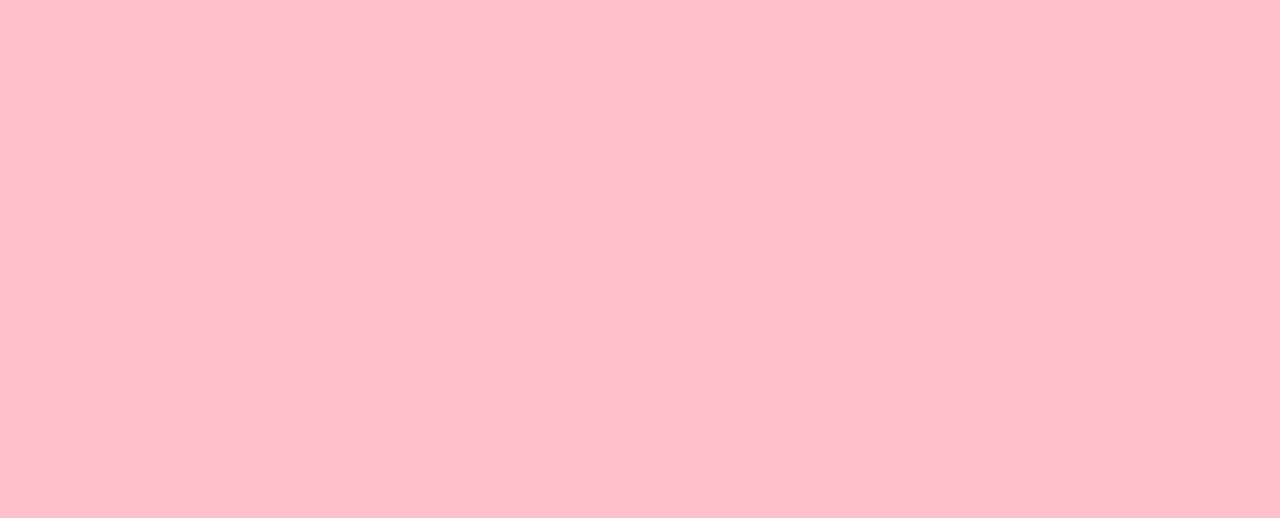
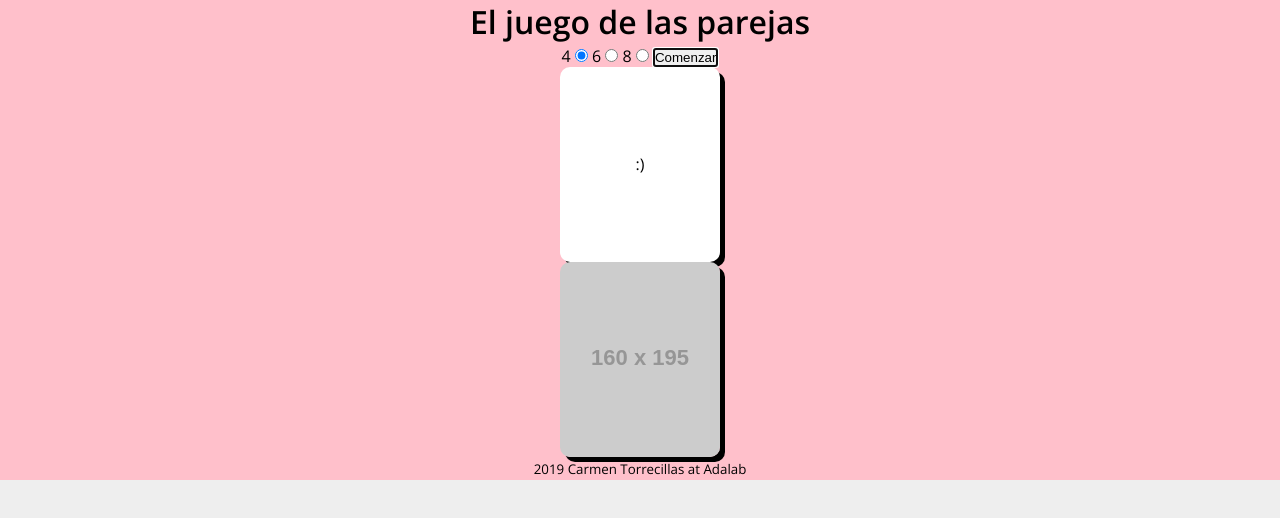
Before and after one commit to carmen-tm/modulo02-juego-parejas, a website: page public/index.html in a window 1280 px wide. Drawn offline with nearby package versions, Linux system fonts and the light colour scheme; placeholder pictures from the web are drawn by us.

Commit message:
Main structure done

```diff
--- a/_src/assets/scss/core/_variables.scss
+++ b/_src/assets/scss/core/_variables.scss
@@ -1,2 +1,5 @@
-// Examples of color varaibles:
+// Colour variables
 $colorPrimary-400: rgb(0, 255, 255);
+
+//Font variables
+$fontPrimary: 'open sans', sans-serif;
--- a/_src/assets/scss/layout/_base.scss
+++ b/_src/assets/scss/layout/_base.scss
@@ -14,13 +14,13 @@ ol {
 
 // General settings:
 body {
-  background-color: pink;
+  min-height: 100vh;
+  background-color: rgb(238, 238, 238);
+  color: black;
 
-  font-family: sans-serif;
+  font-family: $fontPrimary;
   font-size: 16px;
   font-weight: 400;
   line-height: 1.4;
-  color: black;
-  // Para que ocupe como mínimo el alto de mi pantalla
-  min-height: 100vh;
+  text-align: center;
 }
--- a/_src/assets/scss/layout/_main-section.scss
+++ b/_src/assets/scss/layout/_main-section.scss
@@ -1,3 +1,25 @@
-// .main-container{
-//     background-color: blue;
-// }
+.page-container {
+  background-color: pink;
+  display: flex;
+  flex-direction: column;
+  align-items: center;
+}
+
+.card {
+  width: 160px;
+  height: 195px;
+  border-radius: 10px;
+  display: flex;
+  justify-content: center;
+  align-items: center;
+  //   border: 1px solid grey;
+  box-shadow: 5px 5px black;
+  cursor: pointer;
+
+  &--face {
+    background-color: white;
+  }
+  &--back {
+    background-image: url('https://via.placeholder.com/160x195/30d9c4/ffffff/?text=ADALAB');
+  }
+}
--- a/public/assets/js/main.js
+++ b/public/assets/js/main.js
@@ -1,3 +1,4 @@
+/* eslint-disable no-console */
 'use strict';
 
 console.log('>> Ready :)');
--- a/public/index.html
+++ b/public/index.html
@@ -1,26 +1,48 @@
 <!DOCTYPE html>
-<html lang="..........">
+<html lang="es">
 
     <head>
-        <meta charset="UTF-8">
-        <title>.............</title>
+        <meta charset="UTF-8" />
+        <meta name="viewport" content="width=device-width, initial-scale=1.0"
+        />
+        <title>El juego de las Parejas</title>
         <link rel="icon" href="favicon.png" />
-        <!-- <link rel="stylesheet" href="https://fonts.googleapis.com/css?family=Open+Sans:400,600|Rubik:400,500"> -->
-        <link rel="stylesheet" href="assets/css/main.css">
+        <link rel="stylesheet" href="https://fonts.googleapis.com/css?family=Open+Sans:400,600"
+        />
+        <link rel="stylesheet" href="assets/css/main.css" />
     </head>
 
     <body>
         <div class="page-container">
             <header class="main-header">
-                <!-- header -->
+                 <h1 class="app-title">El juego de las parejas</h1>
+
             </header>
             <main class="main-container">
-                <!-- main -->
+                <form class="app-user-preferences">
+                    <label for="4" class="number-cards__label">4</label>
+                    <input type="radio" class="number-cards__button" id="4" name="number"
+                    checked />
+                    <label for="6" class="number-cards__label">6</label>
+                    <input type="radio" class="number-cards__button" id="6" name="number"
+                    />
+                    <label for="8" class="number-cards__label">8</label>
+                    <input type="radio" class="number-cards__button" id="8" name="number"
+                    />
+                    <button type="submit" autofocus>Comenzar</button>
+                </form>
+                <div class="app-results">
+                    <div class="card card--face">:)</div>
+                    <div class="card card--back"></div>
+                </div>
             </main>
-            <footer class="main-footer">
-                <!-- footer -->
+            <footer class="main-footer"> <small class="app-credits">
+    2019 Carmen Torrecillas at Adalab
+  </small>
+
             </footer>
         </div>
+        <script type="text/javascript" src="assets/js/main.js"></script>
     </body>
 
 </html>
```
Also changed, not shown: _src/templates/index.html (+6 -3 lines), _src/templates/partials/_footer.html (+3 -1 lines), _src/templates/partials/_header.html (+1 -1 lines), _src/templates/partials/_main.html (+19 -1 lines), public/assets/css/main.css, 2 other files.
